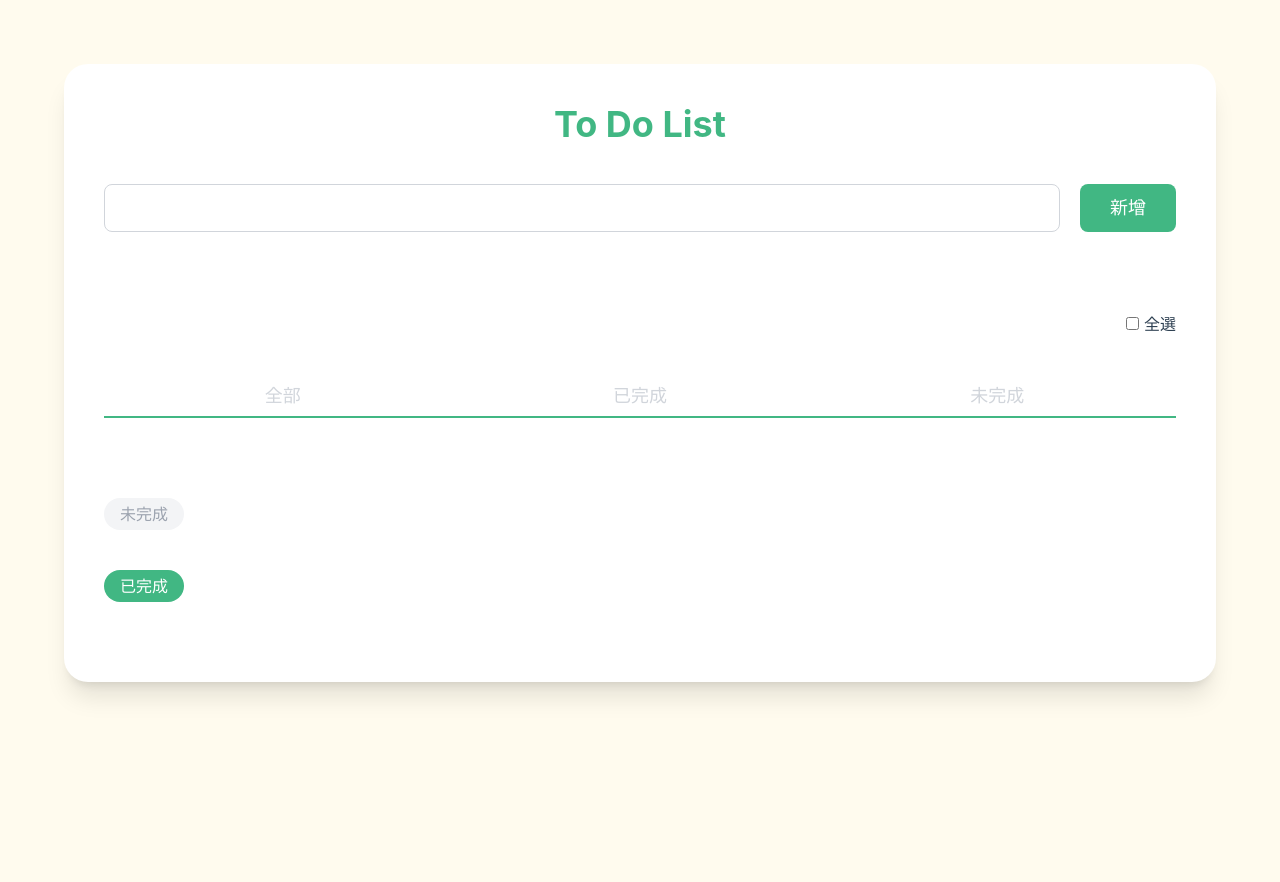
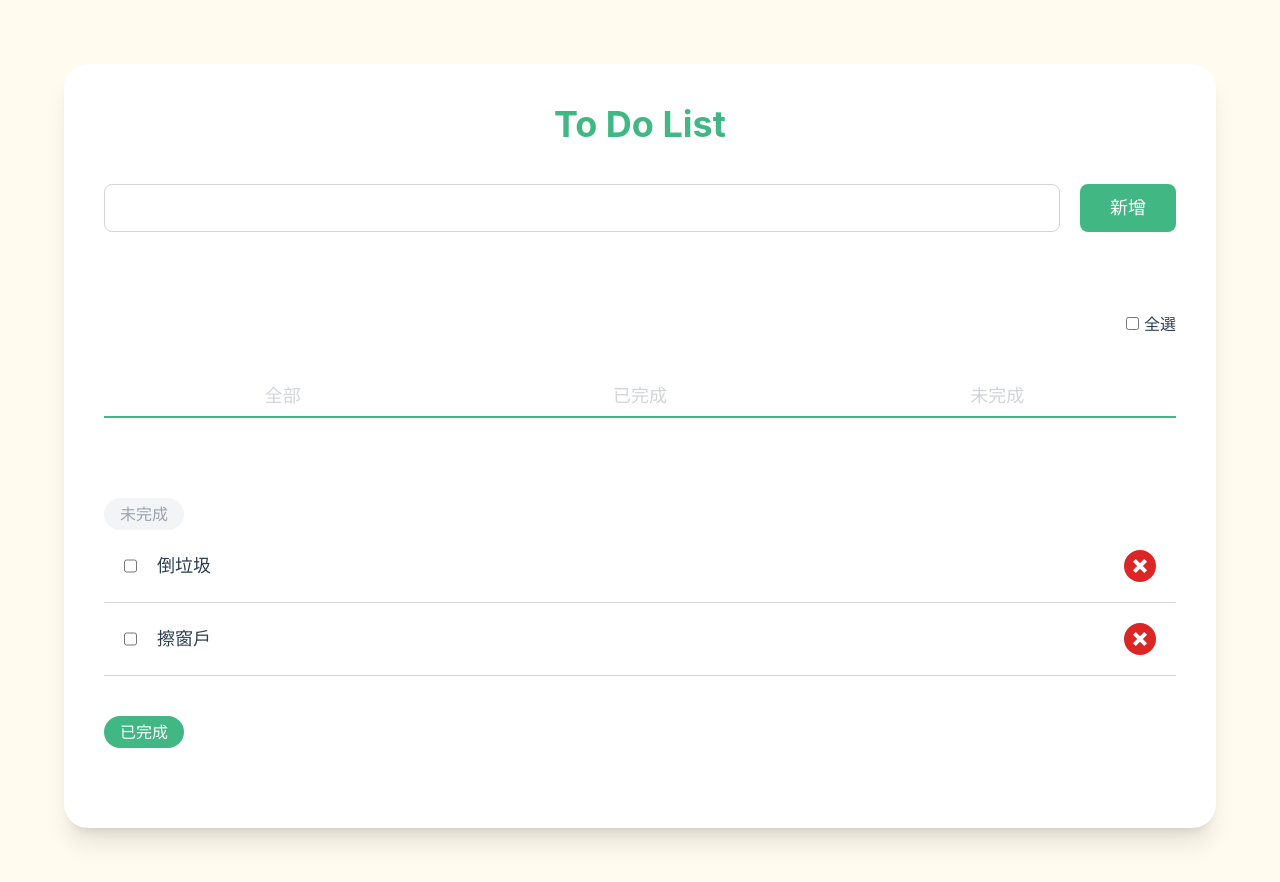
Before and after one commit to DongOrange/ToDoList, a Vue app: page / in a window 1280 px wide. Shown: the top 882 px of the page. Before the commit the page ends 800 px from the top, so only its background shows below. Built offline with nearby package versions, Linux system fonts and the light colour scheme.

Commit message:
add vue list for loop

```diff
--- a/src/App.vue
+++ b/src/App.vue
@@ -1,4 +1,10 @@
 <script setup>
+import { ref } from 'vue'
+
+const list = ref([
+  { title: '倒垃圾', isFinish: false },
+  { title: '擦窗戶', isFinish: false },
+]);
 
 </script>
 
@@ -26,12 +32,12 @@
       <div class="mb-10">
         <h2 class="w-fit bg-gray-100 text-sm py-1 px-4 rounded-full text-gray-400 lg:text-base">未完成</h2>
         <ul>
-          <template>
-            <li class="border-b border-gray-300 px-0 py-5 flex lg:p-5">
+          <template v-for="item in list">
+            <li v-if="item.isFinish === false" class="border-b border-gray-300 px-0 py-5 flex lg:p-5">
               <div class="flex flex-1 items-center">
                 <label class="flex gap-3 lg:gap-5">
-                  <input type="checkbox">
-                  <span class="text-lg">倒垃圾</span>
+                  <input type="checkbox" v-model="item.isFinish">
+                  <span class="text-lg">{{ item.title }}</span>
                 </label>
               </div>
               <div class="w-6 lg:w-8">
@@ -42,15 +48,15 @@
         </ul>
       </div>
 
-      <div  class="mb-10">
+      <div class="mb-10">
         <h2 class="w-fit bg-primary text-sm py-1 px-4 rounded-full text-white lg:text-base">已完成</h2>
         <ul>
-          <template>
-            <li class="border-b border-gray-300 px-0 py-5 flex lg:p-5">
+          <template v-for="item in list">
+            <li v-if="item.isFinish === true" class="border-b border-gray-300 px-0 py-5 flex lg:p-5">
               <div class="flex flex-1 items-center">
                 <label class="flex gap-3 lg:gap-5">
-                  <input type="checkbox">
-                  <span class="text-lg">擦窗戶</span>
+                  <input type="checkbox" v-model="item.isFinish">
+                  <span class="text-lg">{{ item.title }}</span>
                 </label>
               </div>
               <div class="w-6 lg:w-8">
@@ -65,17 +71,5 @@
 </template>
 
 <style scoped>
-.close-btns {
-  position: relative;
-}
 
-.close-btns::before {
-  content: '';
-  @apply absolute inset-0 m-auto h-1 w-3/6 bg-white rotate-45;
-}
-
-.close-btns::after {
-  content: '';
-  @apply absolute inset-0 m-auto h-1 w-3/6 bg-white -rotate-45;
-}
 </style>
--- a/src/assets/input.css
+++ b/src/assets/input.css
@@ -15,4 +15,15 @@
     .tab-active{
         @apply bg-primary text-white
     }
+    .close-btns {
+        @apply relative
+    }
+    .close-btns::before {
+        content: '';
+        @apply block absolute inset-0 m-auto h-1 w-3/6 bg-white rotate-45;
+    }
+    .close-btns::after {
+        content: '';
+        @apply block absolute inset-0 m-auto h-1 w-3/6 bg-white -rotate-45;
+    }
 }
--- a/src/assets/output.css
+++ b/src/assets/output.css
@@ -577,20 +577,44 @@ body {
   }
 }
 
+.close-btns {
+  position: relative;
+}
+
+.close-btns::before {
+  content: '';
+  position: absolute;
+  inset: 0px;
+  margin: auto;
+  display: block;
+  height: 0.25rem;
+  width: 50%;
+  --tw-rotate: 45deg;
+  transform: translate(var(--tw-translate-x), var(--tw-translate-y)) rotate(var(--tw-rotate)) skewX(var(--tw-skew-x)) skewY(var(--tw-skew-y)) scaleX(var(--tw-scale-x)) scaleY(var(--tw-scale-y));
+  --tw-bg-opacity: 1;
+  background-color: rgb(255 255 255 / var(--tw-bg-opacity));
+}
+
+.close-btns::after {
+  content: '';
+  position: absolute;
+  inset: 0px;
+  margin: auto;
+  display: block;
+  height: 0.25rem;
+  width: 50%;
+  --tw-rotate: -45deg;
+  transform: translate(var(--tw-translate-x), var(--tw-translate-y)) rotate(var(--tw-rotate)) skewX(var(--tw-skew-x)) skewY(var(--tw-skew-y)) scaleX(var(--tw-scale-x)) scaleY(var(--tw-scale-y));
+  --tw-bg-opacity: 1;
+  background-color: rgb(255 255 255 / var(--tw-bg-opacity));
+}
+
 .absolute {
   position: absolute;
 }
 
 .relative {
   position: relative;
-}
-
-.inset-0 {
-  inset: 0px;
-}
-
-.m-auto {
-  margin: auto;
 }
 
 .mb-10 {
@@ -609,20 +633,12 @@ body {
   aspect-ratio: 1 / 1;
 }
 
-.h-1 {
-  height: 0.25rem;
-}
-
 .h-8 {
   height: 2rem;
 }
 
 .w-14 {
   width: 3.5rem;
-}
-
-.w-3\/6 {
-  width: 50%;
 }
 
 .w-6 {
```
